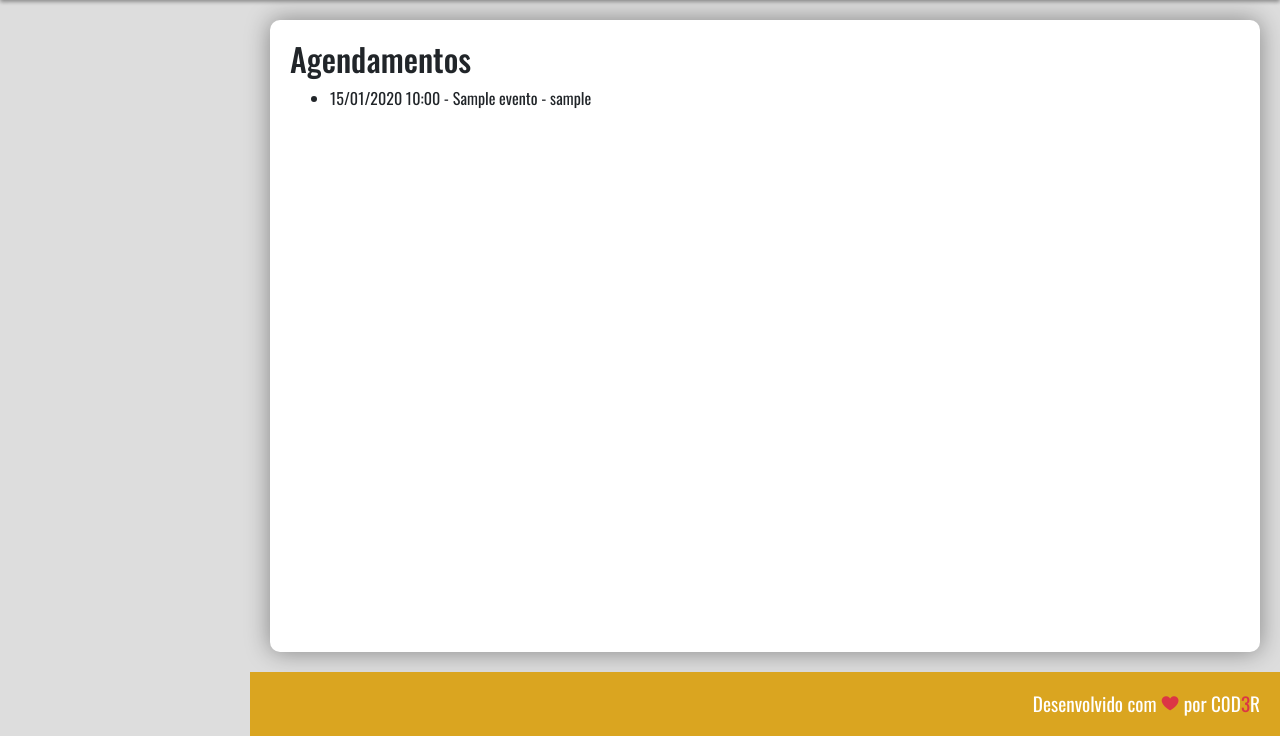
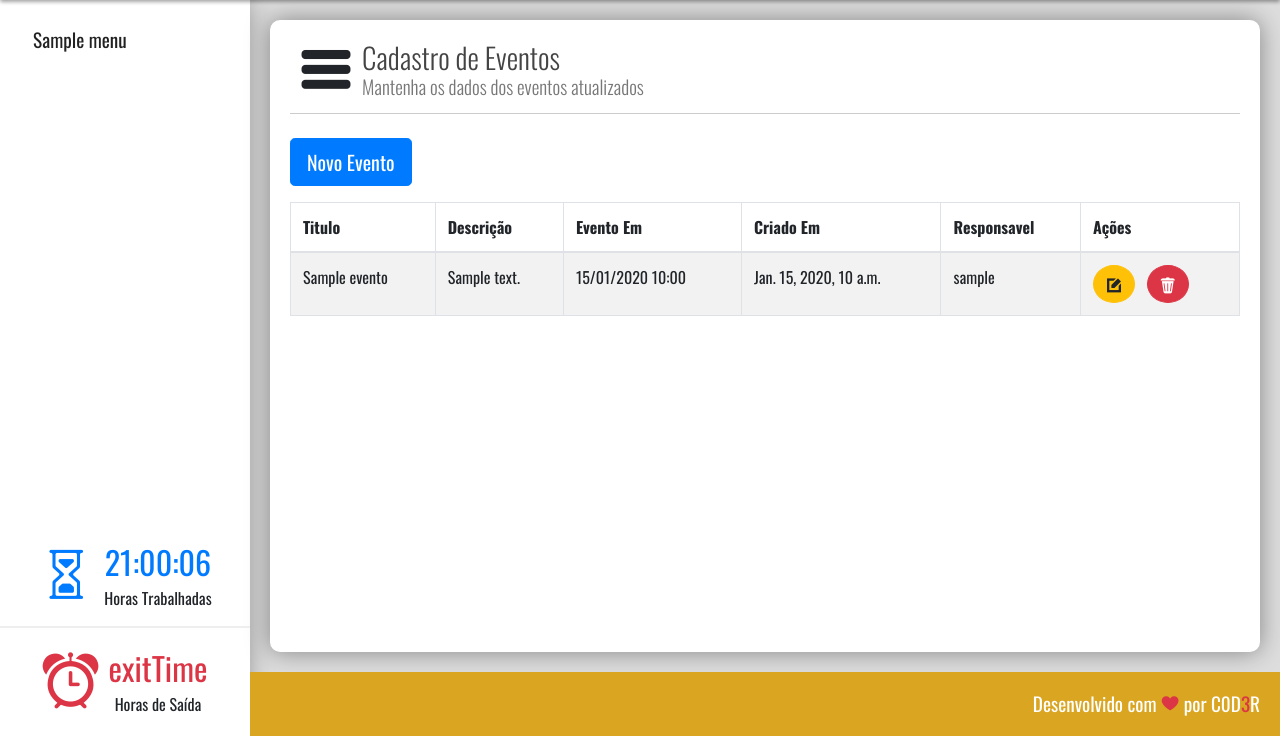
Before and after one commit to guruck/meu_projeto, a Django app: page /agenda/ in a window 1280 px wide. Shown: the part 64-800 px from the top of the page. Run offline with Django 4.2, Linux system fonts and the light colour scheme; a user stored in the database is signed in; tables that the repository leaves empty hold one stand-in row (values such as "Sample post"); some libraries are stand-ins or nearby versions.

Commit message:
inserindo dados

```diff
--- a/meu_app/models.py
+++ b/meu_app/models.py
@@ -19,3 +19,22 @@ class Evento(models.Model):
 
     def get_data_evento(self):
         return self.data_evento.strftime('%d/%m/%Y %H:%M')
+
+
+# Create your models here.
+class Menu(models.Model):
+    name = models.CharField(max_length=50, null=False)
+    ico = models.CharField(max_length=50, null=True)
+    elevate = models.BooleanField(null=False, default=False)
+    page = models.CharField(max_length=50, null=False)
+    ativo = models.BooleanField(null=False, default=True)
+    updated = models.DateTimeField(auto_now=True)
+
+    class Meta:
+        db_table = 'menus'
+
+    def __str__(self):
+        return self.name
+
+    def get_data_evento(self):
+        return self.updated.strftime('%d/%m/%Y %H:%M')
--- a/meu_app/views.py
+++ b/meu_app/views.py
@@ -1,10 +1,17 @@
 """modulo responsavel pela interpretacao e devolucao das paginas
 """
 from django.shortcuts import HttpResponse, render, redirect
-from meu_app.models import Evento
+from meu_app.models import Evento, Menu
 from django.contrib import messages
 from django.contrib.auth import authenticate, login, logout
 from django.contrib.auth.decorators import login_required
+
+
+def get_base(**kwargs):
+    menus = Menu.objects.all()
+    dados = {'menus': menus}
+    dados.update(kwargs)
+    return dados
 
 
 # Create your views here.
@@ -38,7 +45,33 @@ def lista_eventos(request):
     # evento = Evento.objects.all()  # get(id=1)
     evento = Evento.objects.filter(usuario=request.user)
     dados = {'eventos': evento}
+    args = {"icon": "icofont-navigation-menu",
+            "titulo": "Cadastro de Eventos",
+            "subtitulo": "Mantenha os dados dos eventos atualizados"}
+    dados.update(get_base(**args))
     return render(request, 'agenda.html', dados)
+
+@login_required(login_url='/login/')
+def submit_evento(request):
+    """funcao que lista os eventos agendados
+    """
+    if request.POST:
+        auxid = request.POST.get('id')
+        titulo = request.POST.get('evtitulo')
+        descricao = request.POST.get('descricao')
+        data_evento = request.POST.get('data_evento')
+        usuario = request.user
+
+        if auxid:
+            evento = Evento.objects.filter(id=auxid)
+            data_criacao = request.POST.get('data_criacao')
+        else:
+            Evento.objects.create(titulo=titulo,
+                                  descricao=descricao,
+                                  data_evento=data_evento,
+                                  usuario=usuario)
+
+    return redirect('/')
 
 
 def login_user(request):
@@ -48,6 +81,14 @@ def login_user(request):
 def logout_user(request):
     logout(request)
     return redirect('/')
+
+
+@login_required(login_url='/login/')
+def evento(request):
+    args = {"icon": "icofont-navigation-menu",
+        "titulo": "Cadastro de Eventos",
+        "subtitulo": "Crie e atualize o evento"}
+    return render(request, 'evento.html', get_base(**args))
 
 
 def submit_login(request):
--- a/meu_projeto/urls.py
+++ b/meu_projeto/urls.py
@@ -23,6 +23,8 @@ from meu_app import views
 urlpatterns = [
     path('', RedirectView.as_view(url='/agenda')),
     path('agenda/', views.lista_eventos),
+    path('agenda/evento', views.evento),
+    path('agenda/evento/submit', views.submit_evento),
     path('admin/', admin.site.urls),
     path('hello/', views.hello),
     path('login/', views.login_user),
--- a/templates/agenda.html
+++ b/templates/agenda.html
@@ -2,11 +2,41 @@
 
 {% block content %}
   <main class="content">
-    <h2>Agendamentos</h2>
-    <ul>
+    {% include "model-titulo.html" %}
+    <a class="btn btn-lg btn-primary mb-3"
+    href="/agenda/evento">Novo Evento</a>
+    <table class="table table-bordered table-striped table-hover">
+      <thead>
+        <th>Titulo</th>
+        <th>Descrição</th>
+        <th>Evento Em</th>
+        <th>Criado Em</th>
+        <th>Responsavel</th>
+        <th>Ações</th>
+      </thead>
+      <tbody>
       {% for evento in eventos %}
-        <li>{{ evento.get_data_evento }} - {{ evento.titulo }} - {{ evento.usuario }} </li>
+      <tr>
+        <td>{{ evento.titulo }}</td>
+        <td>{{ evento.descricao }}</td>
+        <td>{{ evento.get_data_evento }}</td>
+        <td>{{ evento.data_criacao }}</td>
+        <td>{{ evento.usuario }}</td>
+        <td>
+          {% if user.is_superuser %}
+            <a href="/agenda/evento/{{ evento.id }}/edit"
+              class="btn btn-warning rounded-circle mr-2">
+              <i class="icofont-edit"></i>
+            </a>
+            <a href="/agenda/evento/{{ evento.id }}/delete"
+              class="btn btn-danger rounded-circle">
+              <i class="icofont-trash"></i>
+            </a>
+          {% endif %}
+        </td>
+      </tr>
       {% endfor %}
-    </ul>
+    </tbody>
+  </table>
   </main>
 {% endblock %}
--- a/templates/menu_left.html
+++ b/templates/menu_left.html
@@ -2,15 +2,22 @@
   <nav class="menu mt-3">
     <ul class="nav-list">
     {% for menu in menus %}
-      <!-- <?php if(($user->is_admin >= $menu->elevate) && $menu->ativo): ?> -->
+      {% if user.is_superuser and menu.elevate and menu.ativo %}
         <li class="nav-item">
-          <a href="<?= $menu->page ?>">
-            <i class="<?= $menu->ico ?> mr-2"></i>
-            <?= $menu->name ?>
+          <a href="{{ menu.page }}">
+            <i class="{{ menu.ico}} mr-2"></i>
+            {{ menu.name }}
           </a>
         </li>
-      <!-- <?php endif ?> -->
-    {% endforeach %}
+      {% elif not menu.elevate and menu.ativo %}
+        <li class="nav-item">
+          <a href="{{ menu.page }}">
+            <i class="{{ menu.ico}} mr-2"></i>
+            {{ menu.name }}
+          </a>
+        </li>
+      {% endif %}
+    {% endfor %}
     </ul>
   </nav>
   <div class="sidebar-widgets">
@@ -18,7 +25,7 @@
       <i class="icon icofont-hour-glass text-primary"></i>
       <div class="info">
         <span class="main text-primary" active-clock="true">
-          workedInterval
+          21:00:00
         </span>
         <span class="lable text-mute">
           Horas Trabalhadas
--- a/templates/model-page.html
+++ b/templates/model-page.html
@@ -6,6 +6,7 @@
 </head>
 <body class="hide-sidebars">
   {% include "model-header.html" %}
+  {% include "menu_left.html" %}
   {% block content %} {% endblock %}
   {% include "model-footer.html" %}
   <script src="{% static '/js/app.js' %}"></script>
--- a/templates/model-titulo.html
+++ b/templates/model-titulo.html
@@ -4,7 +4,7 @@
     <i class="icon {{ icon }} mx-2"></i>
   {% endif %}
   <div>
-    <h1>{{ title }}</h1>
-    <h2>{{ subtitle }}</h2>
+    <h1>{{ titulo }}</h1>
+    <h2>{{ subtitulo }}</h2>
   </div>
 </div>
```
Also changed, not shown: templates/evento.html (added, +58 -0 lines), 1 other file.
